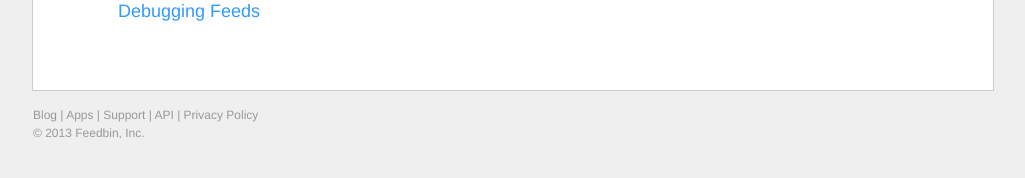
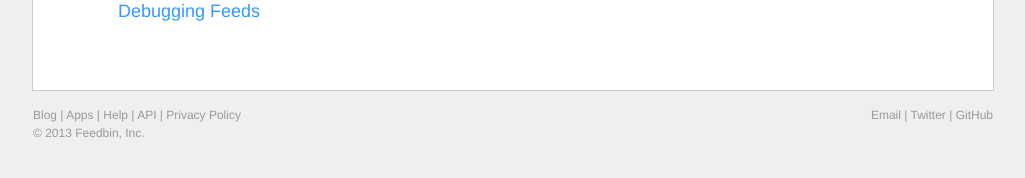
Before and after one commit to willrobin/feedbin-help, a Jekyll site: the page built from index.html, in a window 1280 px wide. Shown: the part 709-887 px from the top of the page, without its empty margins (127-1152 px from the left). Built offline with Jekyll 4.4.1, drawn with Linux system fonts in a browser that asks for light colours; the list of posts is cut into pages by our own code; comment, search, counter and statistics services are not loaded.

Commit message:
Updated footer links.

```diff
--- a/_layouts/default.html
+++ b/_layouts/default.html
@@ -22,8 +22,15 @@
 	{{ content }}
 	<footer>
 		<div class="container">
-			<a href="http://blog.feedbin.me">Blog</a> | <a href="https://feedbin.me/apps">Apps</a> | <a href="http://help.feedbin.me">Support</a> | <a href="https://github.com/feedbin/feedbin-api#readme">API</a> | <a href="https://feedbin.me/privacy_policy">Privacy Policy</a>
-			<br />© {{ site.time | date: "%Y" }} Feedbin, Inc.
+			<div class="half">
+				<a href="http://blog.feedbin.me">Blog</a> | <a href="https://feedbin.me/apps">Apps</a> | <a href="http://help.feedbin.me">Help</a> | <a href="https://github.com/feedbin/feedbin-api#readme">API</a> | <a href="https://feedbin.me/privacy_policy">Privacy Policy</a>
+			</div>
+			<div class="half right-text">
+				<a href="mailto:support@feedbin.me">Email</a> | <a href="https://twitter.com/feedbin">Twitter</a> | <a href="https://github.com/feedbin">GitHub</a>
+			</div>
+		</div>
+		<div class="container">
+			© {{ site.time | date: "%Y" }} Feedbin, Inc.
 		</div>
 	</footer>
 	<script src="/assets/javascripts/lib.js?{{ site.time | date: "%Y%m%d%H%M%S" }}"></script>
```
